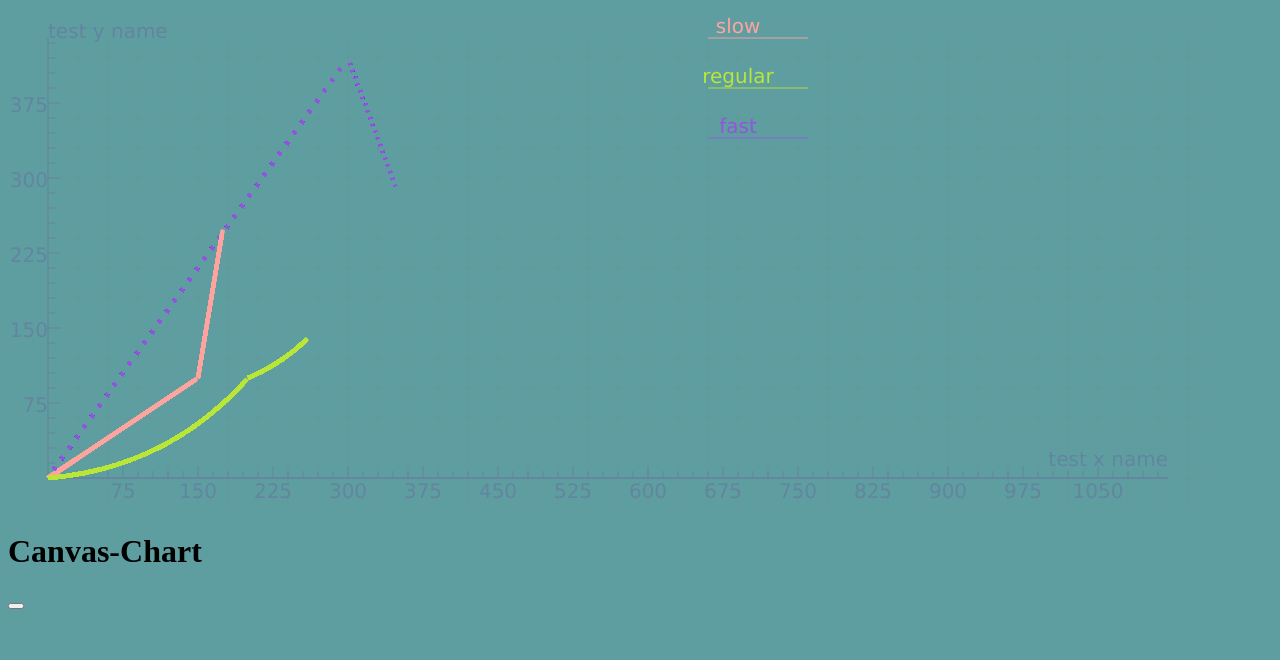
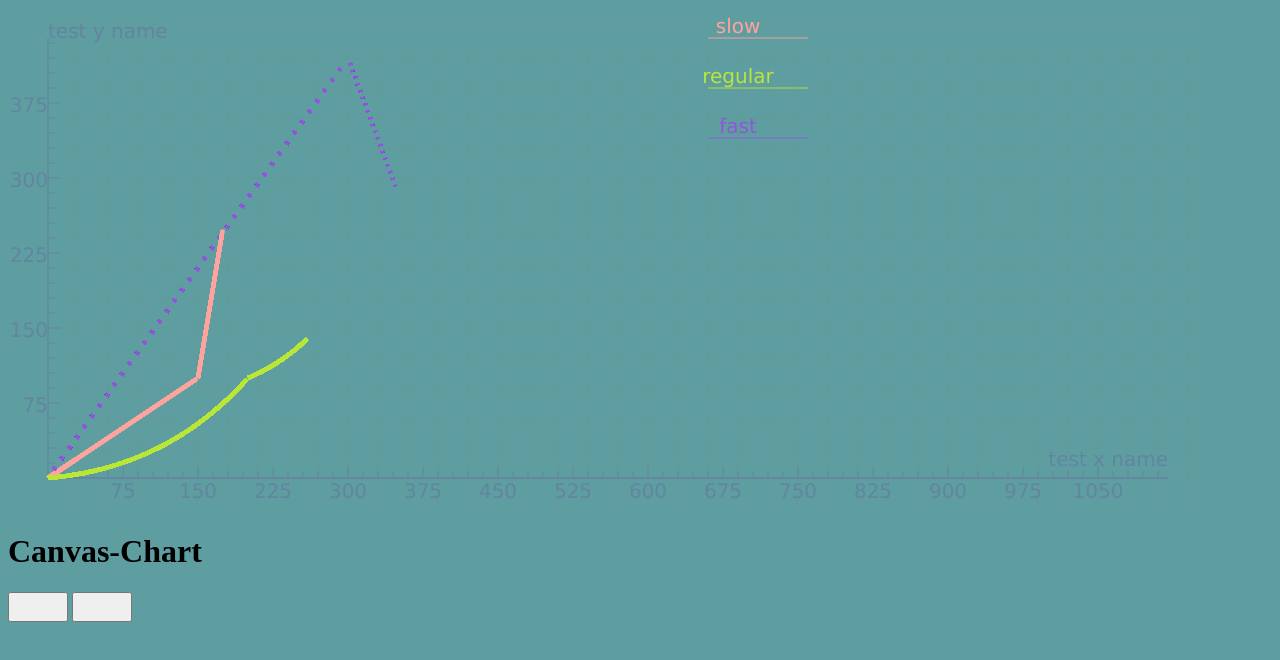
Before and after one commit to chsx258/canvas-table, a website: page pub/index.html in a window 1280 px wide. Drawn offline with Linux system fonts and the light colour scheme.

Commit message:
small change in server.js add references
README.md

index.html
add button

```diff
--- a/pub/index.html
+++ b/pub/index.html
@@ -19,6 +19,7 @@
     <div id="examples" width ='800' height="200">
     </div>
     <h1>Canvas-Chart</h1>
-    <button value="examples" onclick = 'examples.html()'></button>
+    <button name="examples" value="examples" onclick = "location.href ='examples.html' " style="height: 30px;width: 60px"></button>
+    <button name="api" onclick="location.href = 'readme.html'" style="height: 30px;width: 60px"></button>
 </body>
 </html>
```
